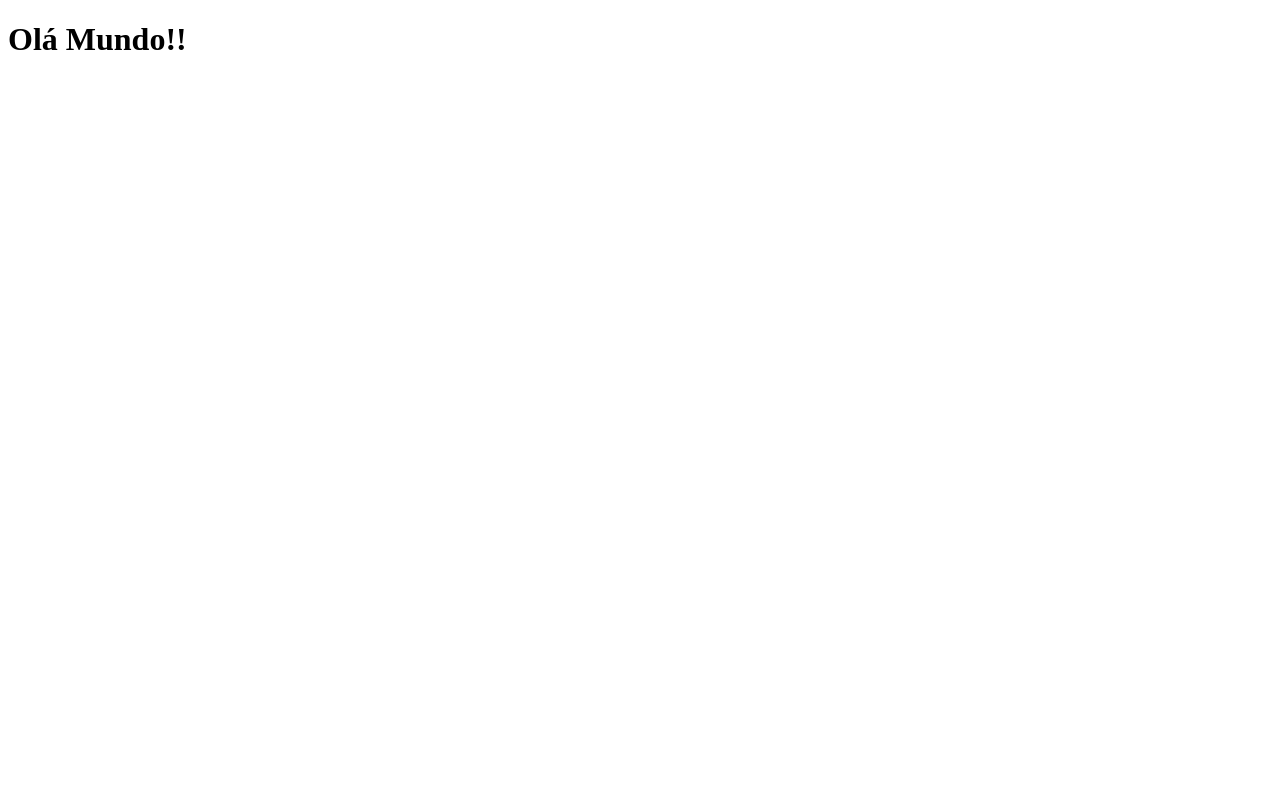
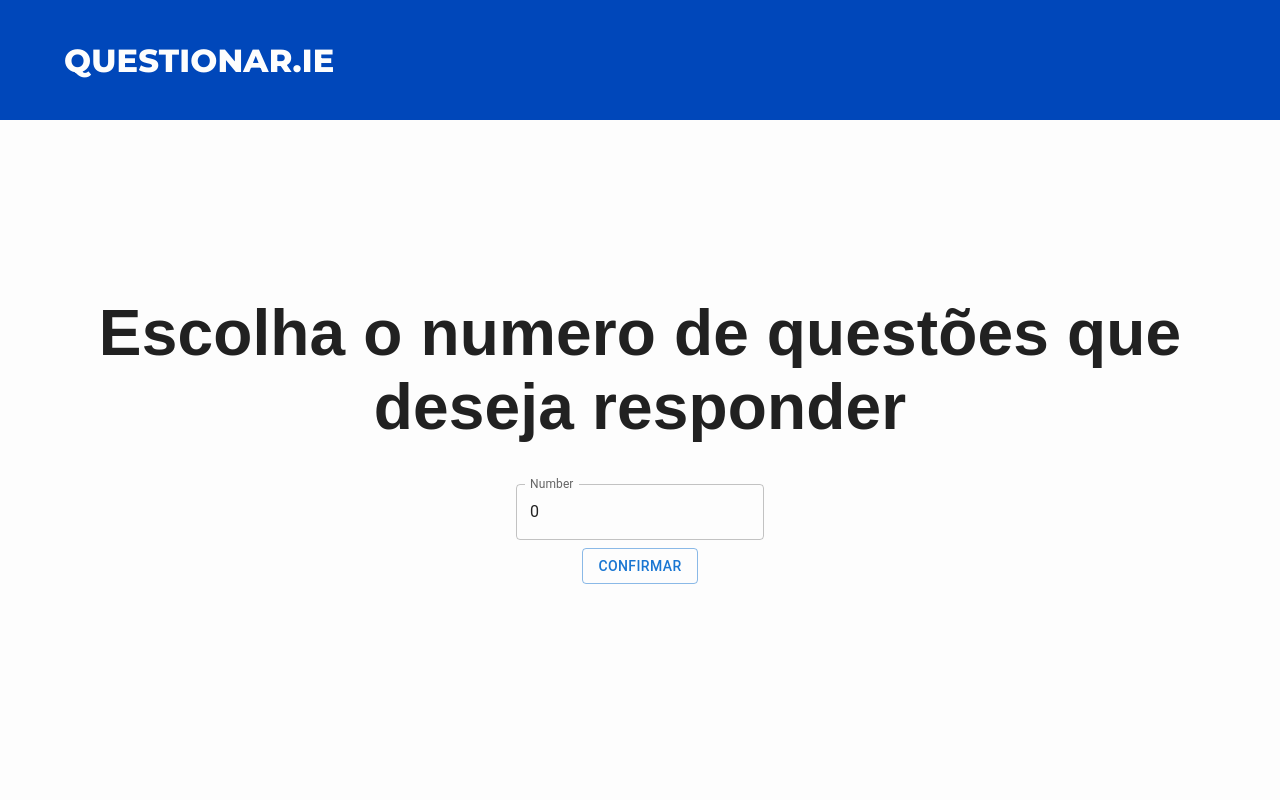
Before and after one commit to mathlima1/questionar.ie, a React (Create React App) app: page /confirmacao in a window 1280 px wide. Shown: the top 800 px of the page. Built offline with nearby package versions, Linux system fonts and the light colour scheme.

Commit message:
Configurando Context Api

```diff
--- a/src/App.jsx
+++ b/src/App.jsx
@@ -1,7 +1,20 @@
+import './styles/global.css';
+import CssBaseline from '@mui/material/CssBaseline';
+
+import Header from './Components/Header'
+import Iniciar from './Components/Iniciar';
+import Confirmacao from './Components/Confirmacao';
+
+import { QuestoesProvider } from './Contexts/QuestoesContext'
 export default function App() {
   return (
-    <div className="App">
-      <h1>Olá Mundo!!</h1>
-    </div>
+    <QuestoesProvider>
+      <>
+        <CssBaseline />
+        <Header />
+        <Iniciar />
+        <Confirmacao />
+      </>
+    </QuestoesProvider>
   );
 }
--- /dev/null
+++ b/src/Contexts/QuestoesContext.jsx
@@ -0,0 +1,28 @@
+import api from '../services/api';
+import { createContext, useState } from 'react';
+
+export const QuestoesContext = createContext();
+
+export function QuestoesProvider({ children }) {
+    const [numeroQuestoes, setNumeroQuestoes] = useState(0);
+    const [Questoes, setQuestoes] = useState([]);
+
+    async function getQuestions() {
+        const questoes = await api.get(`api.php?amount=${numeroQuestoes}`);
+        setQuestoes(questoes.data.results);
+    }
+
+    return (
+        <QuestoesContext.Provider value={
+            {
+                Questoes,
+                numeroQuestoes,
+                setNumeroQuestoes,
+                getQuestions
+            }
+        }
+        >
+            {children}
+        </QuestoesContext.Provider>
+    )
+}
```
